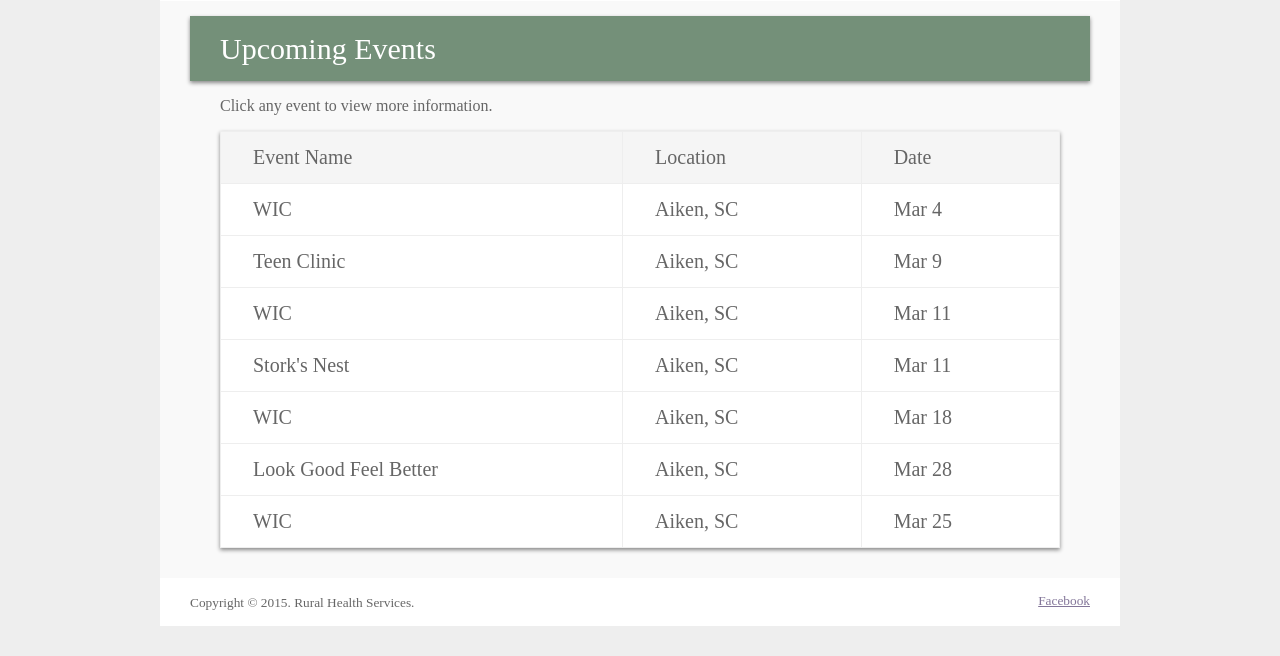
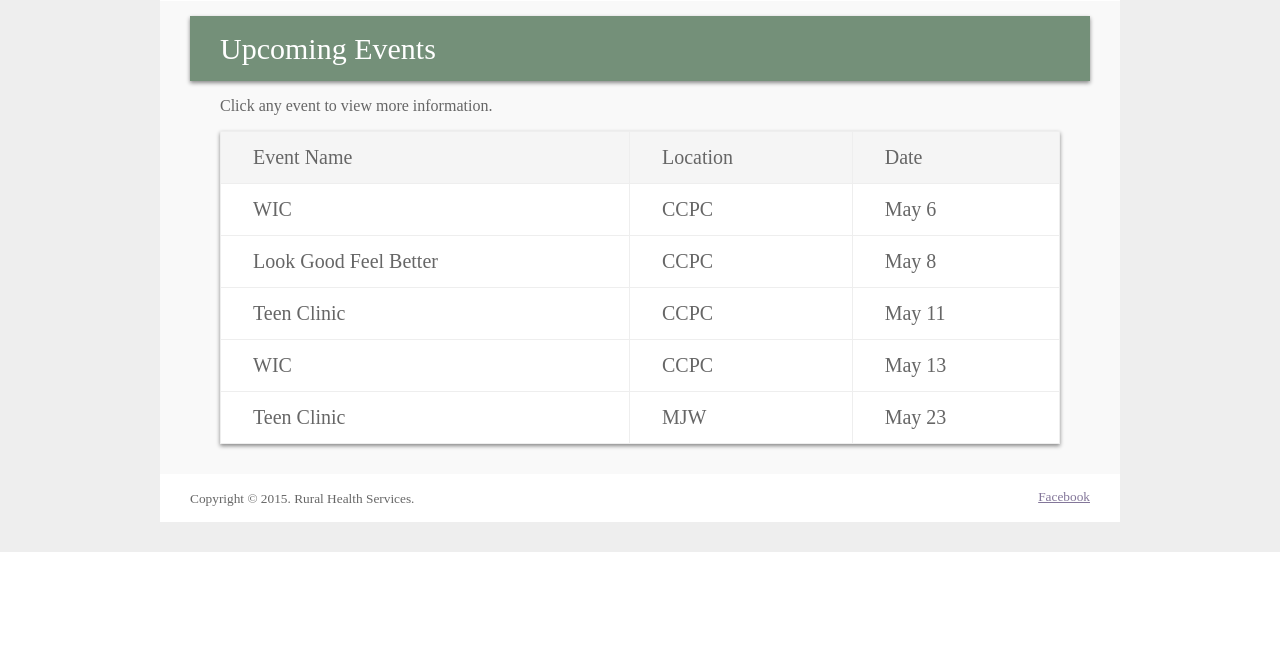
Before and after one commit to JesseNichols/RuralHealthServices, a PHP site: page /?language=1 in a window 1280 px wide. Shown: the part 633-1289 px from the top of the page. After the commit the page ends 1185 px from the top, so only its background shows below. Run offline with PHP 8.4, Linux system fonts and the light colour scheme; some libraries are stand-ins or nearby versions.

Commit message:
Update May events

```diff
--- a/_includes/_content/_english/_home/upcoming_events.php
+++ b/_includes/_content/_english/_home/upcoming_events.php
@@ -10,8 +10,8 @@
                 </tr>
                 <tr>
                     <td>WIC</td>
-                    <td>Aiken, SC</td>
-                    <td>Mar 4</td>
+                    <td>CCPC</td>
+                    <td>May 6</td>
                 </tr>
                 <tr>
                     <td colspan="3">WIC: Every Friday <br>
@@ -19,9 +19,21 @@
 Please schedule with OB/GYN or Pediatric Front Desk staff or call (803) 380-7000</td>
                 </tr>
                 <tr>
+                    <td>Look Good Feel Better</td>
+                    <td>CCPC</td>
+                    <td>May 8</td>
+                </tr>
+                <tr>
+                    <td colspan="3">Look Good Feel Better: Every 3rd Monday <br>
+1:00 pm - 3:00 pm <br>
+This is a FREE Program from the American Cancer Society designed for women dealing with hair loss and skin changes from chemotherapy &amp; radiation. Participants learn specific techniques to help make the most of their appearance while undergoing treatment. All participants will take home a makeup package valued at $200! <br>
+*ADVANCE REGISTRATION IS REQUIRED <br>
+Contact: Gail B. Diggs @(803) 380-7013)</td>
+                </tr>
+                <tr>
                     <td>Teen Clinic</td>
-                    <td>Aiken, SC</td>
-                    <td>Mar 9</td>
+                    <td>CCPC</td>
+                    <td>May 11</td>
                 </tr>
                 <tr>
                     <td colspan="3">TEEN CLINIC: Every 2nd Wednesday <br>
@@ -31,8 +43,8 @@ Contact: Jackie Lawrence @(803) 508-7121</td>
                 </tr>
                 <tr>
                     <td>WIC</td>
-                    <td>Aiken, SC</td>
-                    <td>Mar 11</td>
+                    <td>CCPC</td>
+                    <td>May 13</td>
                 </tr>
                 <tr>
                     <td colspan="3">WIC: Every Friday <br>
@@ -40,48 +52,15 @@ Contact: Jackie Lawrence @(803) 508-7121</td>
 Please schedule with OB/GYN or Pediatric Front Desk staff or call (803) 380-7000</td>
                 </tr>
                 <tr>
-                    <td>Stork's Nest</td>
-                    <td>Aiken, SC</td>
-                    <td>Mar 11</td>
+                    <td>Teen Clinic</td>
+                    <td>MJW</td>
+                    <td>May 23</td>
                 </tr>
                 <tr>
-                    <td colspan="3">Stork's Nest: Every 2nd Friday <br>
-9:00am - 11:00 am <br>
-Instructor: Marion Gary <br>
-Contact OB/GYN at (803) 380-7104 <br>
-Walk Ins Accepted</td>
-                </tr>
-                <tr>
-                    <td>WIC</td>
-                    <td>Aiken, SC</td>
-                    <td>Mar 18</td>
-                </tr>
-                <tr>
-                    <td colspan="3">WIC: Every Friday <br>
-8:30 am – 4:30 pm <br>
-Please schedule with OB/GYN or Pediatric Front Desk staff or call (803) 380-7000</td>
-                </tr>
-                <tr>
-                    <td>Look Good Feel Better</td>
-                    <td>Aiken, SC</td>
-                    <td>Mar 28</td>
-                </tr>
-                <tr>
-                    <td colspan="3">Look Good Feel Better: Every 3rd Monday <br>
-1:00 pm - 3:00 pm <br>
-This is a FREE Program from the American Cancer Society designed for women dealing with hair loss and skin changes from chemotherapy &amp; radiation. Participants learn specific techniques to help make the most of their appearance while undergoing treatment. All participants will take home a makeup package valued at $200! <br>
-*ADVANCE REGISTRATION IS REQUIRED <br>
-Contact: Gail B. Diggs @(803) 380-7013)</td>
-                </tr>
-                <tr>
-                    <td>WIC</td>
-                    <td>Aiken, SC</td>
-                    <td>Mar 25</td>
-                </tr>
-                <tr>
-                    <td colspan="3">WIC: Every Friday <br>
-8:30 am – 4:30 pm <br>
-Please schedule with OB/GYN or Pediatric Front Desk staff or call (803) 380-7000</td>
+                    <td colspan="3">TEEN CLINIC: Every 2nd Wednesday <br>
+4:00 pm -7:00 pm <br>
+Individuals &amp; Groups <br>
+Contact: Jackie Lawrence @(803) 508-7121</td>
                 </tr>
             </tbody>
         </table>
```
